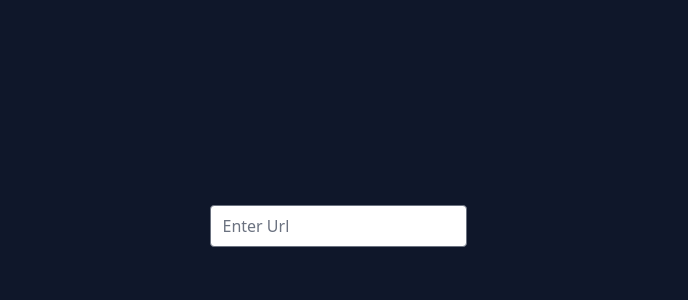
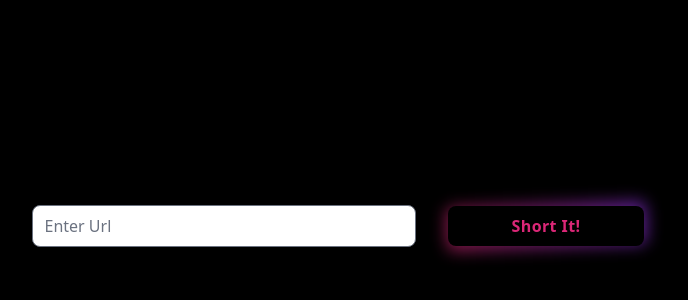
Before and after one commit to DawnMD/shortnerzoid, a Next.js app: page / in a window 1280 px wide. Shown: the part 174-474 px from the top of the page, without its empty margins (302-990 px from the left). Built offline with nearby package versions, Linux system fonts and the light colour scheme.

Commit message:
Feat: Design input, add form control

```diff
--- a/pages/index.tsx
+++ b/pages/index.tsx
@@ -1,18 +1,38 @@
 import type { NextPage } from 'next';
+import { useForm, SubmitHandler } from 'react-hook-form';
+
+type UrlInput = {
+  url: string;
+};
 
 const Home: NextPage = () => {
+  const {
+    register,
+    handleSubmit,
+    watch,
+    formState: { errors },
+  } = useForm<UrlInput>();
+  const onSubmit: SubmitHandler<UrlInput> = (data) => console.log(data);
+
   return (
-    <div className='grid min-h-screen bg-slate-900 place-content-center'>
-      <form>
+    <div className='grid w-screen min-h-screen bg-black place-content-center'>
+      <form
+        className='flex flex-col gap-8 md:flex-row md:items-center'
+        onSubmit={handleSubmit(onSubmit)}>
         <section>
           <input
             type='text'
-            name='url'
-            id='url'
+            {...register('url')}
             placeholder='Enter Url'
-            className='rounded'
+            className='rounded-lg group focus:ring-0 focus:outline-none focus:border-0 w-80 lg:w-96'
           />
         </section>
+        <div className='relative group'>
+          <div className='animate-tilt absolute -inset-0.5 bg-gradient-to-r from-pink-600 to-purple-600 rounded-lg blur opacity-60 group-hover:opacity-100 transition duration-1000 group-hover:duration-200'></div>
+          <button className='relative w-full px-16 py-2 font-semibold tracking-wide text-pink-600 transition duration-1000 bg-black rounded-lg group-hover:duration-200 group-hover:text-purple-600'>
+            Short It!
+          </button>
+        </div>
       </form>
     </div>
   );
```
